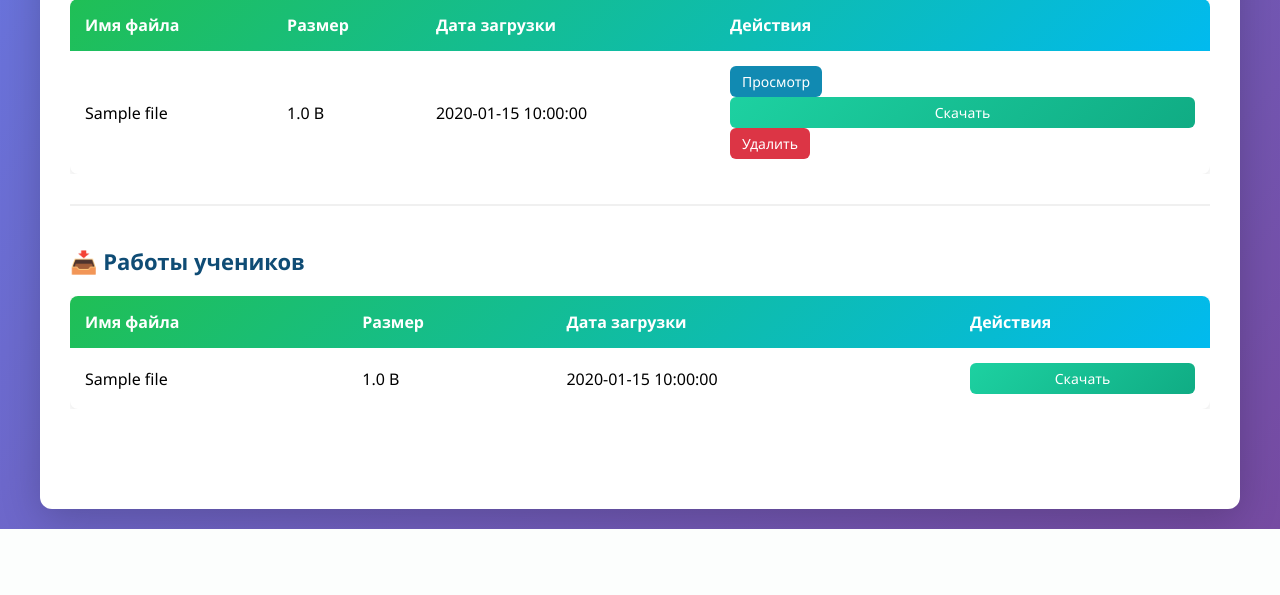
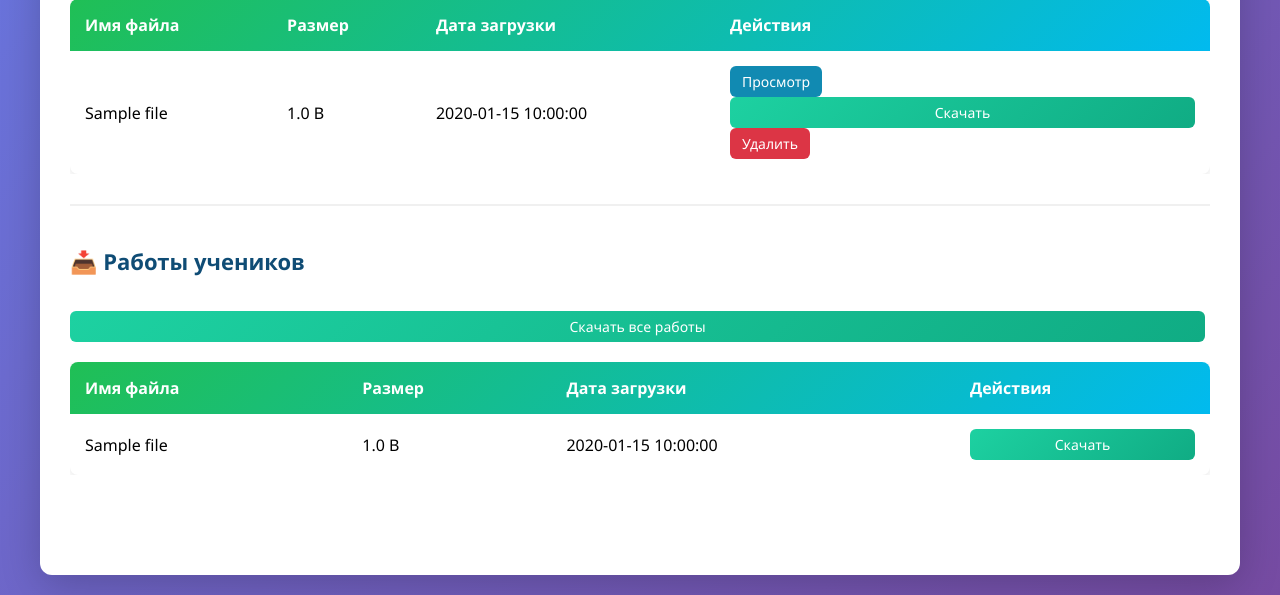
Before and after one commit to skelebay/siteforsc, a Flask app: template templates/teacher.html in a window 1280 px wide. Shown: the part 512-1107 px from the top of the page. Before the commit the page ends 1041 px from the top, so only its background shows below. Run offline with Flask 3, Linux system fonts and the light colour scheme; the template is opened without the code that fills it: most values are stand-ins (such as "Sample title", 1, 10 or a date in 2020).

Commit message:
Add bulk download for student submissions

```diff
--- a/app.py
+++ b/app.py
@@ -1,5 +1,7 @@
 from flask import Flask, render_template, request, redirect, url_for, session, send_file, flash
 import os
+import io
+import zipfile
 from mimetypes import guess_type
 from werkzeug.utils import secure_filename
 from datetime import datetime
@@ -174,6 +176,24 @@ def teacher_download_student(filename):
     flash('Файл не найден!', 'error')
     return redirect(url_for('teacher_dashboard'))
 
+@app.route('/teacher/download_all_students')
+def download_all_students():
+    if 'username' not in session or session['role'] != 'teacher':
+        flash('Доступ запрещен!', 'error')
+        return redirect(url_for('login'))
+
+    buffer = io.BytesIO()
+    with zipfile.ZipFile(buffer, 'w', zipfile.ZIP_DEFLATED) as zip_file:
+        if os.path.exists(STUDENT_FOLDER):
+            for filename in os.listdir(STUDENT_FOLDER):
+                filepath = os.path.join(STUDENT_FOLDER, filename)
+                if os.path.isfile(filepath):
+                    zip_file.write(filepath, arcname=filename)
+
+    buffer.seek(0)
+    archive_name = f"student_works_{datetime.now().strftime('%Y%m%d_%H%M%S')}.zip"
+    return send_file(buffer, mimetype='application/zip', as_attachment=True, download_name=archive_name)
+
 @app.route('/teacher/delete/<filename>')
 def teacher_delete(filename):
     if 'username' not in session or session['role'] != 'teacher':
@@ -220,10 +240,6 @@ def student_upload():
 
     if file and allowed_file(file.filename):
         filename = secure_filename(file.filename)
-        # Добавляем имя пользователя и дату к имени файла
-        timestamp = datetime.now().strftime('%Y%m%d_%H%M%S')
-        username = session['username']
-        filename = f"{username}_{timestamp}_{filename}"
         filepath = os.path.join(STUDENT_FOLDER, filename)
         file.save(filepath)
         flash(f'Файл "{file.filename}" успешно загружен!', 'success')
--- a/static/style.css
+++ b/static/style.css
@@ -219,6 +219,19 @@ body {
     border-bottom: 2px solid #f0f0f0;
 }
 
+.section-header {
+    display: flex;
+    justify-content: space-between;
+    align-items: center;
+    gap: 15px;
+    flex-wrap: wrap;
+    margin-bottom: 20px;
+}
+
+.section-header h2 {
+    margin: 0;
+}
+
 .section:last-child {
     border-bottom: none;
 }
--- a/templates/teacher.html
+++ b/templates/teacher.html
@@ -62,7 +62,12 @@
 
         <!-- Работы учеников -->
         <section class="section">
-            <h2>📥 Работы учеников</h2>
+            <div class="section-header">
+                <h2>📥 Работы учеников</h2>
+                {% if student_files %}
+                <a href="{{ url_for('download_all_students') }}" class="btn btn-small btn-primary">Скачать все работы</a>
+                {% endif %}
+            </div>
             {% if student_files %}
             <div class="file-list">
                 <table class="file-table">
```
